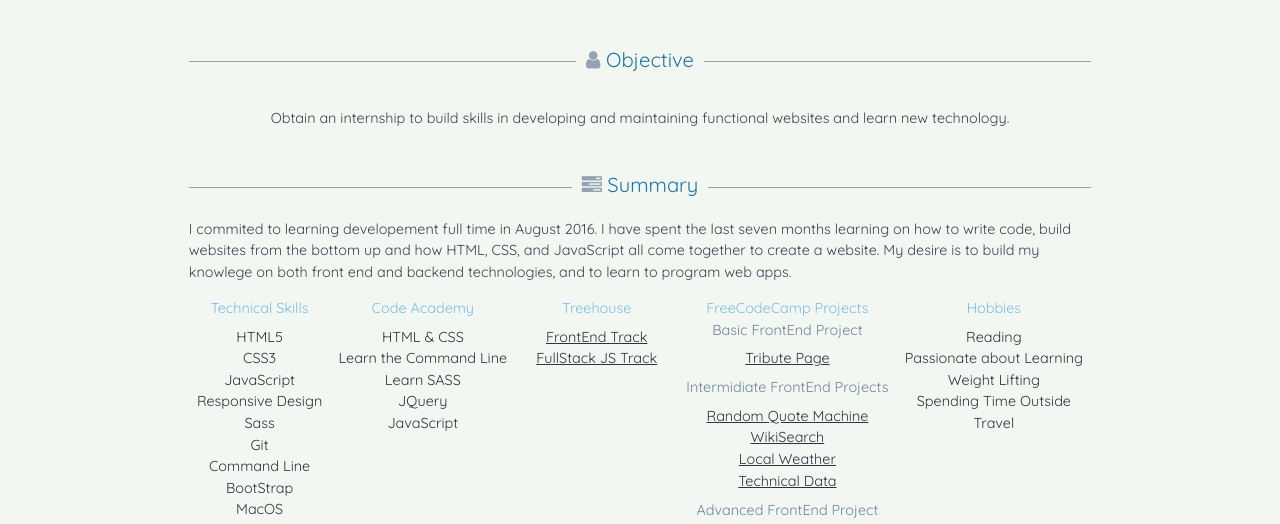
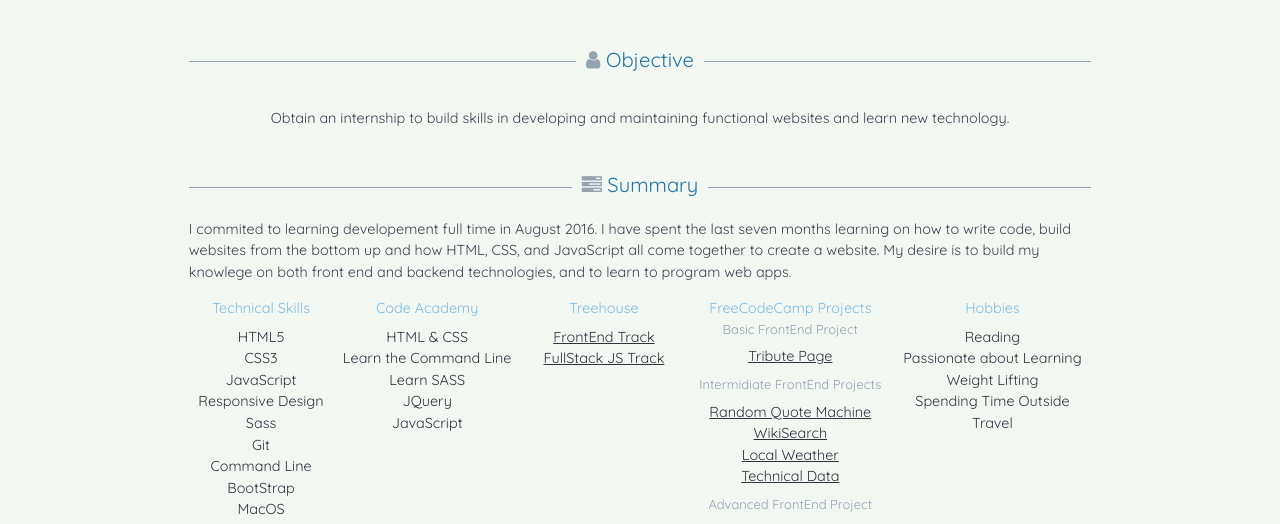
Before and after one commit to ajames20/CV, a plain HTML site: page index.html in a window 1280 px wide. Shown: the part 276-800 px from the top of the page. Drawn offline with Linux system fonts and the light colour scheme.

Commit message:
font adjustment

```diff
--- a/style.scss
+++ b/style.scss
@@ -200,7 +200,8 @@ main {
         }
 
         .darken {
-            color: darken($headings-color, 12%);
+            color: $headings-color;
+            font-size: 0.9em;
         }
 
         a {
```
Also changed, not shown: style.css.
